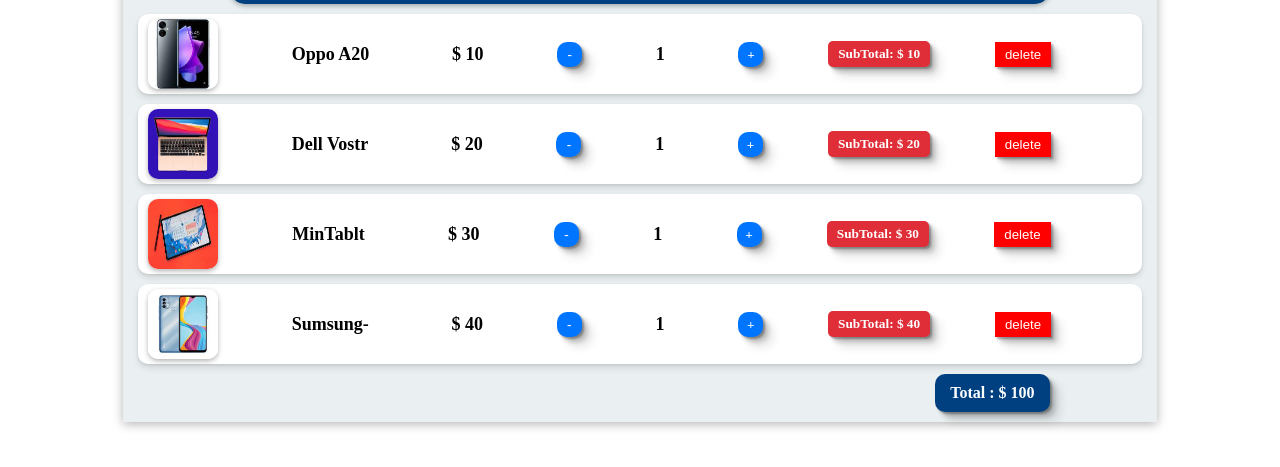
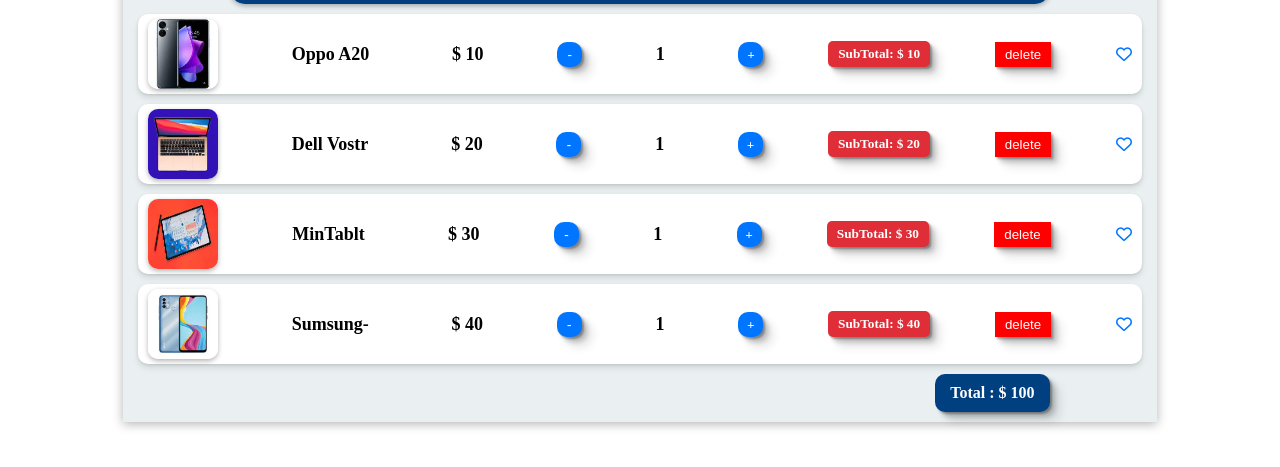
Before and after one commit to thamerlefi/dom, a plain HTML site: page index.html in a window 1280 px wide. Shown: the part 73-540 px from the top of the page. Drawn offline with Linux system fonts and the light colour scheme.

Commit message:
chkpnt_100% :D

```diff
--- a/style.css
+++ b/style.css
@@ -83,6 +83,7 @@
 }
 .cart i {
   cursor: pointer;
+  color: #0075ff;
 }
 
 /*--------------------------this id (#loved) will be added by js ------------------*/
```
